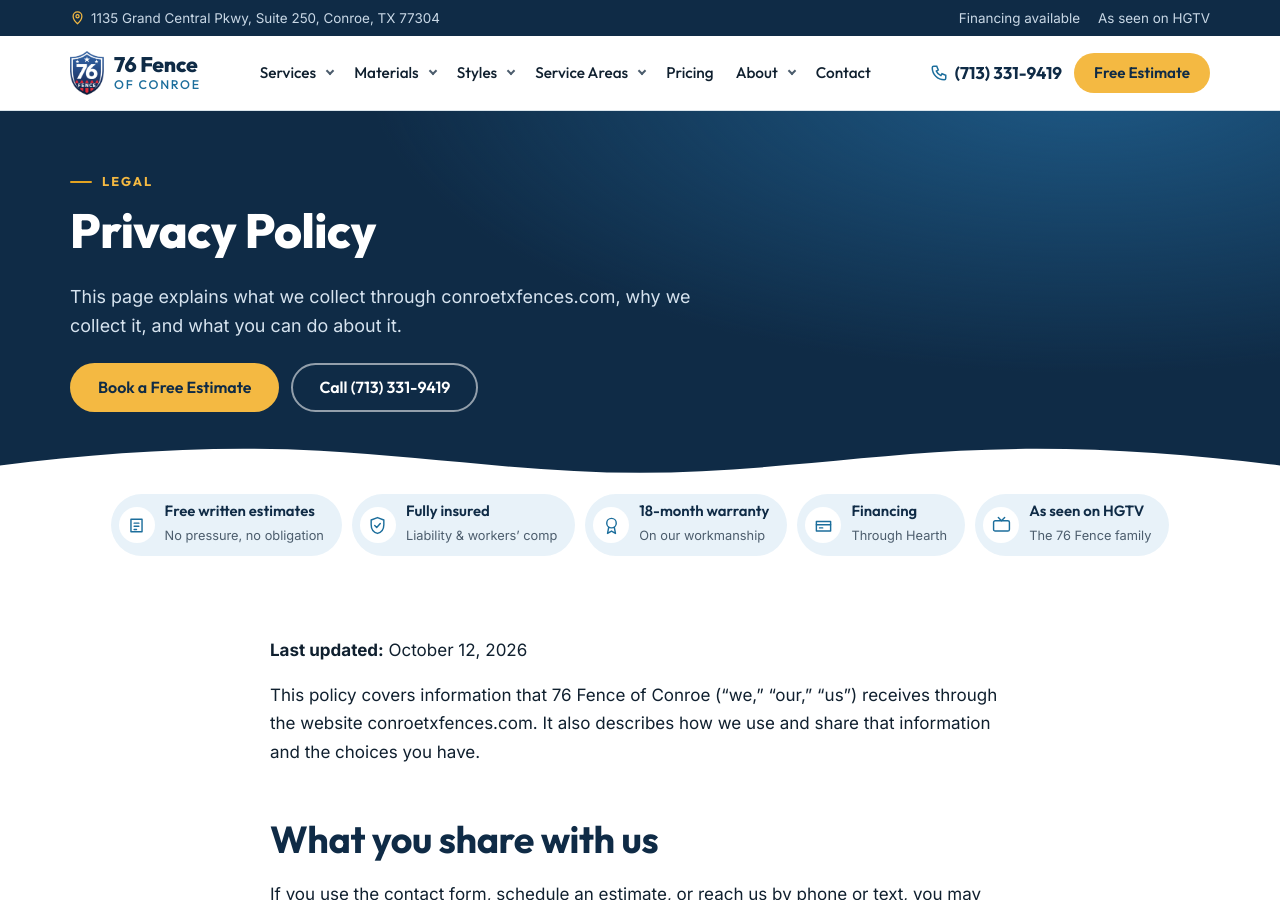
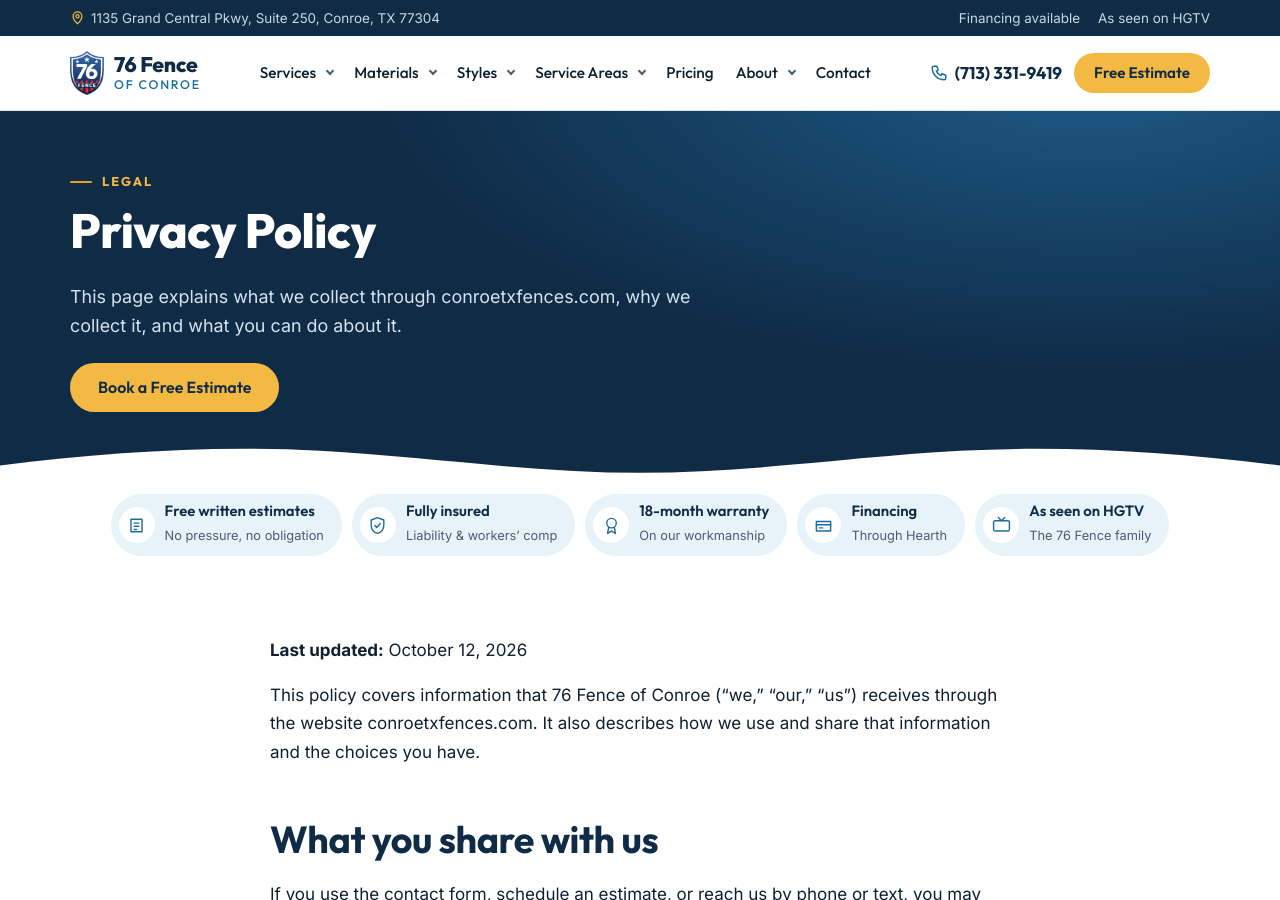
Before and after one commit to brysr1/conroetxfences, a Jekyll site: the page built from privacy-policy.md, in a window 1280 px wide and 900 px high. Built offline with Jekyll 4.4.1, drawn with Linux system fonts in a browser that asks for light colours.

Commit message:
Page heroes: keep only the Book a Free Estimate button

```diff
--- a/_includes/page-hero.html
+++ b/_includes/page-hero.html
@@ -10,7 +10,6 @@ Inner-page hero. Params: kicker, title (defaults to page.title), lede, image (Un
       {%- if include.lede %}<p class="lc-phero-lede">{{ include.lede }}</p>{% endif %}
       <div class="lc-btns">
         <a class="lc-btn lc-btn--sun" href="{{ site.business.book_url }}">Book a Free Estimate</a>
-        <a class="lc-btn lc-btn--outline" href="tel:{{ site.business.phone_tel }}">Call {{ site.business.phone }}</a>
       </div>
     </div>
     {%- if include.image %}
```
